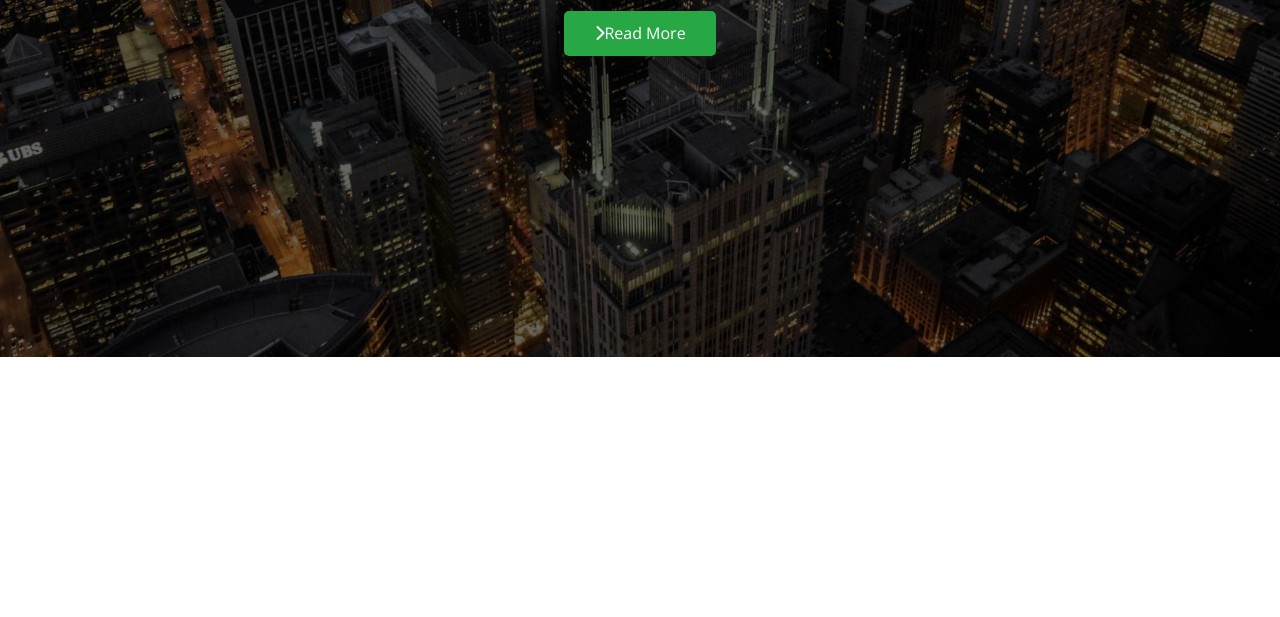
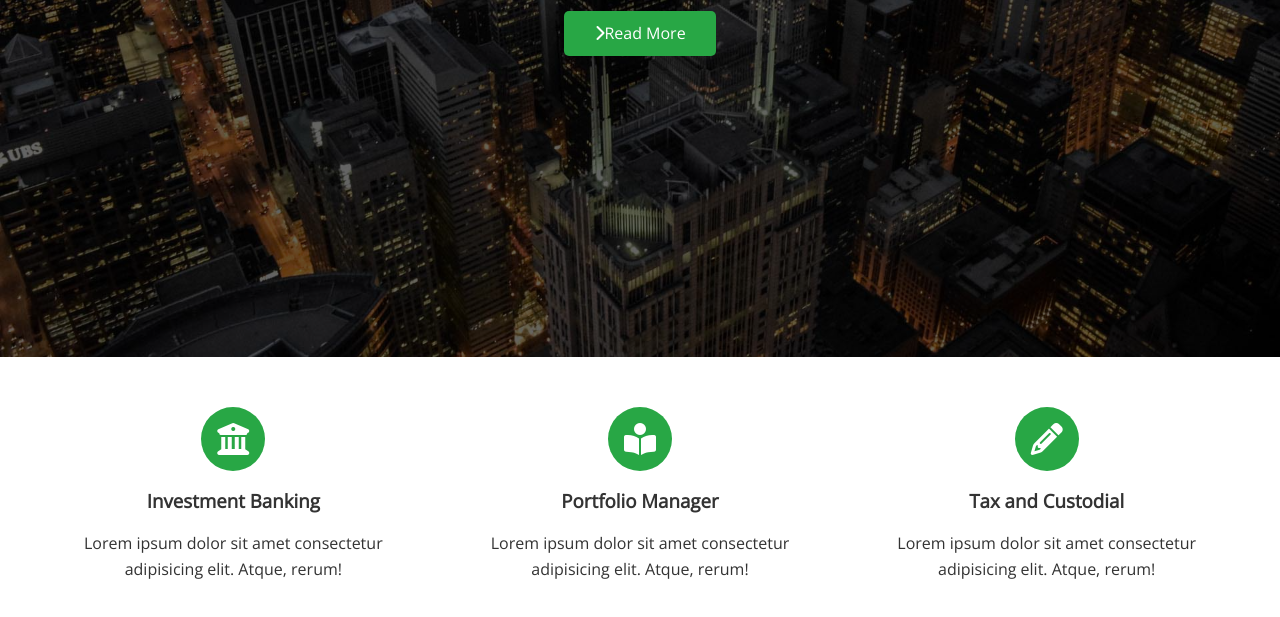
Before and after one commit to ajp22/edgeledger, a plain HTML site: page index.html in a window 1280 px wide. Shown: the part 443-1060 px from the top of the page. Before the commit the page ends 800 px from the top, so only its background shows below. Drawn offline with nearby package versions, Linux system fonts and the light colour scheme.

Commit message:
Main in HTML, Flex Items in Utilities, Icons-Style

```diff
--- a/css/style.css
+++ b/css/style.css
@@ -108,3 +108,21 @@ img {
 .hero * {
   z-index: 10;
 }
+
+/* Icons */
+.icons {
+  padding: 30px;
+}
+
+.icons h3 {
+  font-weight: bold;
+  margin-bottom: 15px;
+}
+
+.icons i {
+  background-color: #28a745;
+  color: #fff;
+  padding: 1rem;
+  border-radius: 50%;
+  margin-bottom: 15px;
+}
--- a/css/utilities.css
+++ b/css/utilities.css
@@ -41,3 +41,16 @@
   background: #f4f4f4;
   color: #333;
 }
+
+/* Flex Items */
+.flex-items {
+  display: flex;
+  text-align: center;
+  justify-content: center;
+  text-align: center;
+  height: 100%;
+}
+
+.flex-items > div {
+  padding: 20px;
+}
--- a/index.html
+++ b/index.html
@@ -37,6 +37,40 @@
       <a href="about" class="btn"><i class="fas fa-chevron-right"></i>Read More</a>
     </div>
   </header>
+  <!-- Main  -->
+  <main>
+    <section id="about" class="icons bg-light">
+      <div class="flex-items">
+        <div>
+          <i class="fas fa-university fa-2x"></i>
+          <div>
+            <h3>Investment Banking</h3>
+            <p>
+              Lorem ipsum dolor sit amet consectetur adipisicing elit. Atque, rerum!
+            </p>
+          </div>
+        </div>
+        <div>
+          <i class="fas fa-book-reader fa-2x"></i>
+          <div>
+            <h3>Portfolio Manager</h3>
+            <p>
+              Lorem ipsum dolor sit amet consectetur adipisicing elit. Atque, rerum!
+            </p>
+          </div>
+        </div>
+        <div>
+          <i class="fas fa-pencil-alt fa-2x"></i>
+          <div>
+            <h3>Tax and Custodial</h3>
+            <p>
+              Lorem ipsum dolor sit amet consectetur adipisicing elit. Atque, rerum!
+            </p>
+          </div>
+        </div>
+      </div>
+    </section>
+  </main>
 </body>
 
 </html>
```
